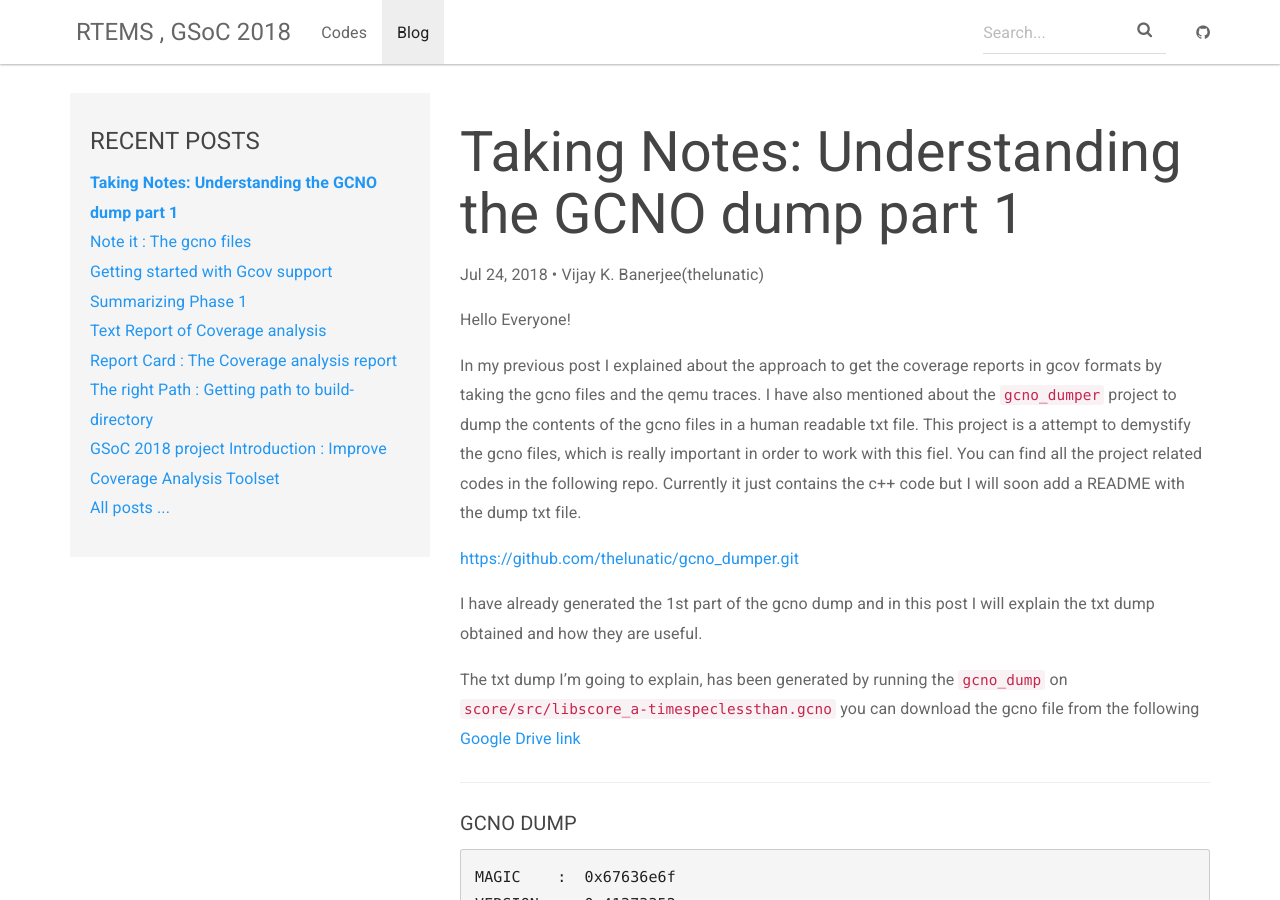
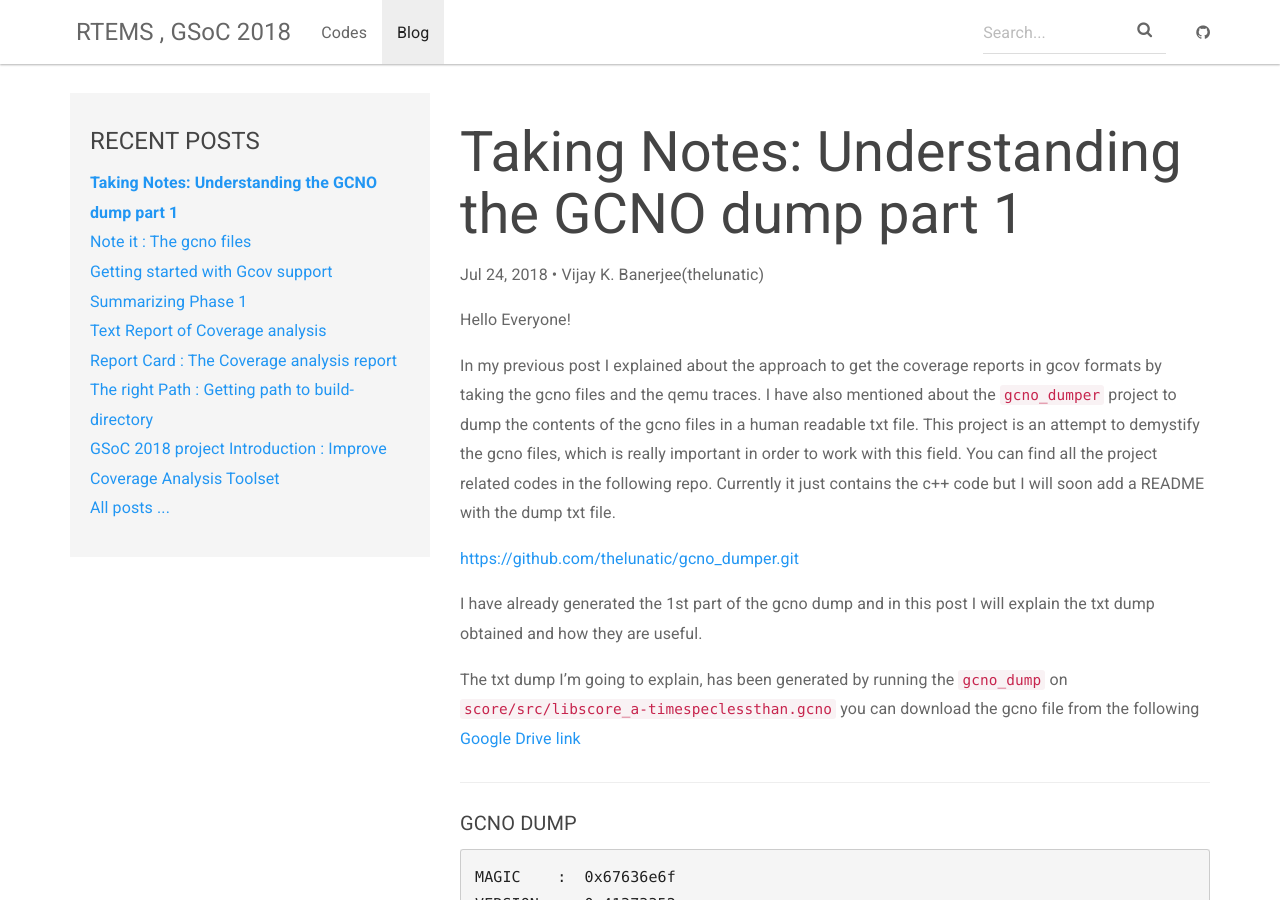
Before and after one commit to thelunatic/rtems_gsoc18, a Jekyll site: the page built from _posts/2018-07-24-gcno-dump1.md, in a window 1280 px wide and 900 px high. Built offline with Jekyll 4.4.1, drawn with Linux system fonts in a browser that asks for light colours; nearby versions of some CDN libraries; comment, search, counter and statistics services are not loaded.

Commit message:
post gcno-dump1: fix typo

```diff
--- a/_posts/2018-07-24-gcno-dump1.md
+++ b/_posts/2018-07-24-gcno-dump1.md
@@ -10,8 +10,8 @@ Hello Everyone!
 In my previous post I explained about the approach to get the coverage reports
 in gcov formats by taking the gcno files and the qemu traces. I have also
 mentioned about the `gcno_dumper` project to dump the contents of the gcno files
-in a human readable txt file. This project is a attempt to demystify the gcno
-files, which is really important in order to work with this fiel. You can find
+in a human readable txt file. This project is an attempt to demystify the gcno
+files, which is really important in order to work with this field. You can find
 all the project related codes in the following repo. Currently it just contains
 the c++ code but I will soon add a README with the dump txt file.
 
```
